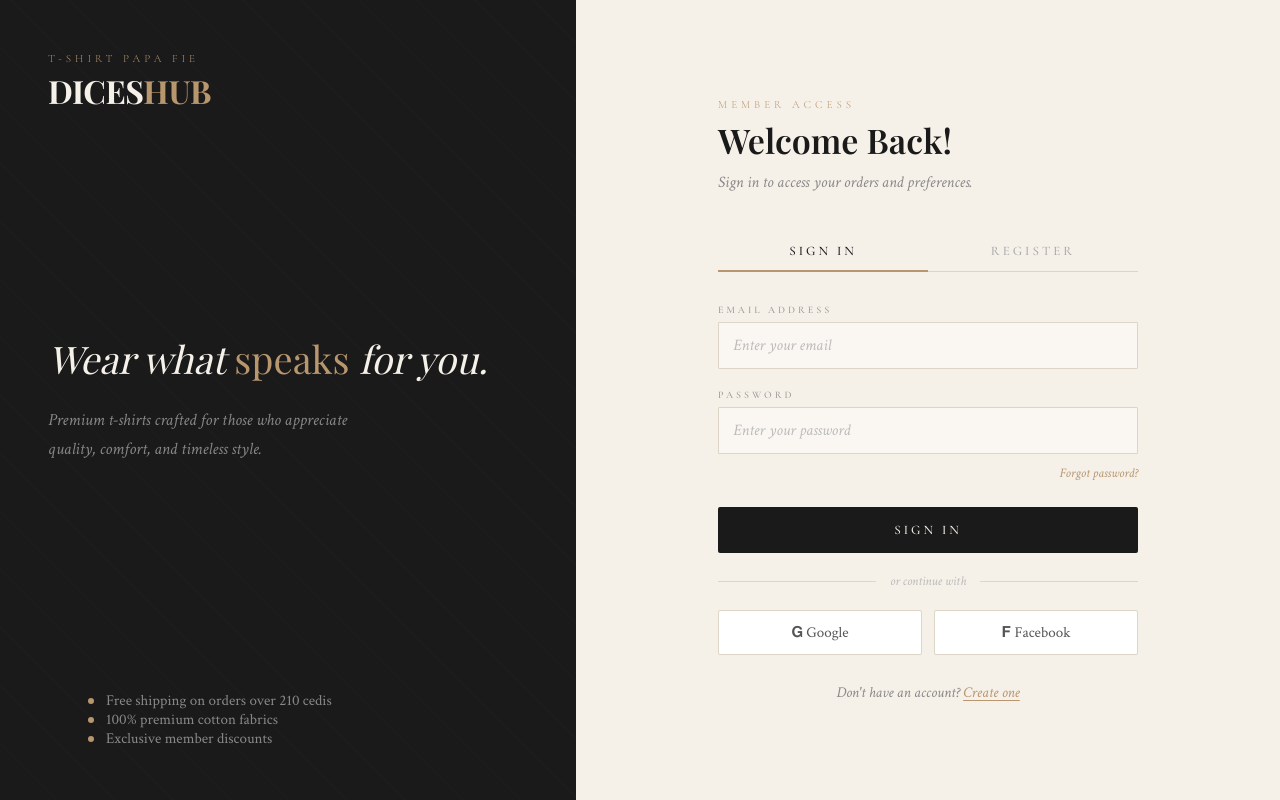
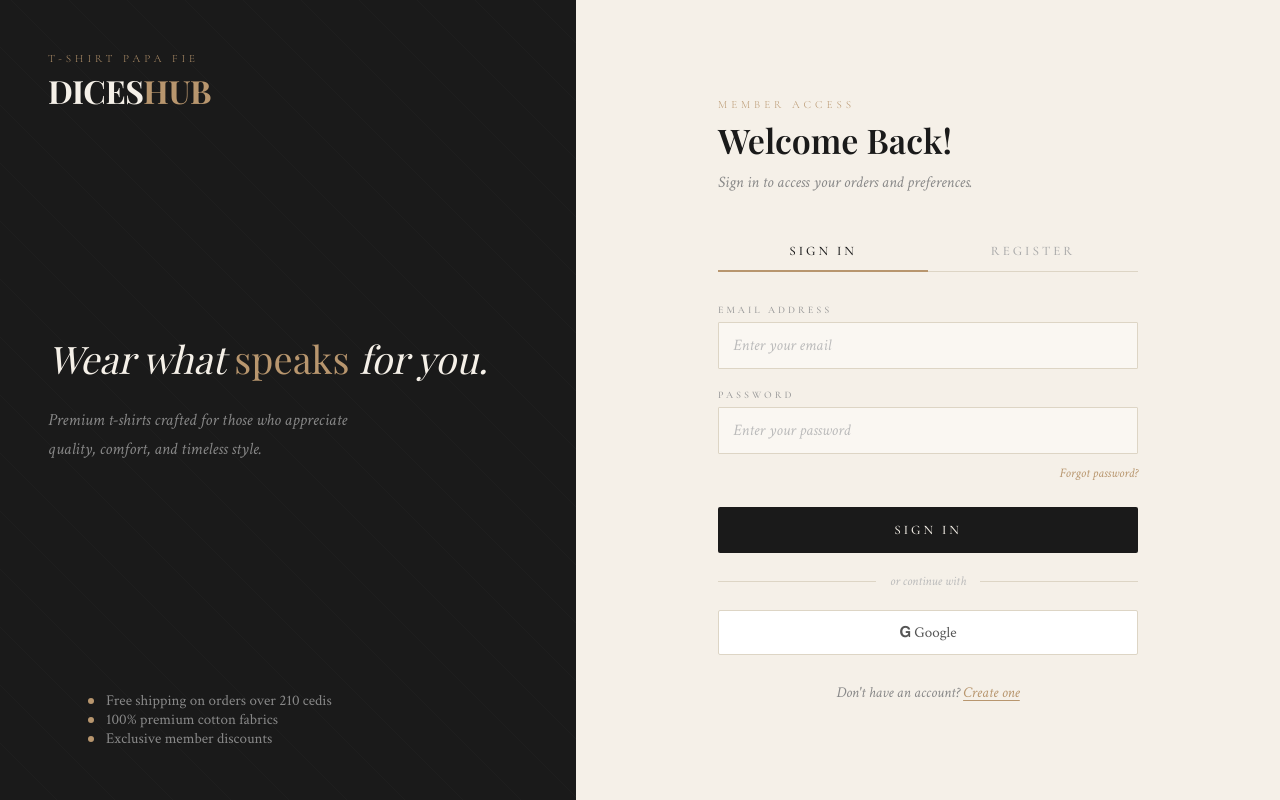
Before and after one commit to Ak30030/tshirt-shop, a React (Vite) app in the folder client/: page /login in a window 1280 px wide. Built offline with nearby package versions, Linux system fonts and the light colour scheme; a web font is replaced by a local one.

Commit message:
removed facebook

```diff
--- a/client/src/pages/AuthPages.jsx
+++ b/client/src/pages/AuthPages.jsx
@@ -220,7 +220,7 @@ export default function AuthPages() {
                 <button className="social-btn" onClick={handleGoogleLogin} disabled={loading}>
                   𝐆 Google
                 </button>
-                <button className="social-btn">𝐅 Facebook</button>
+
               </div>
 
               <div className="switch-text">
```
